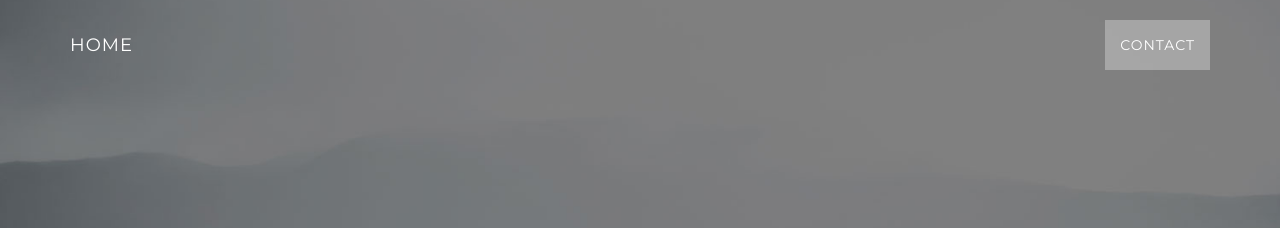
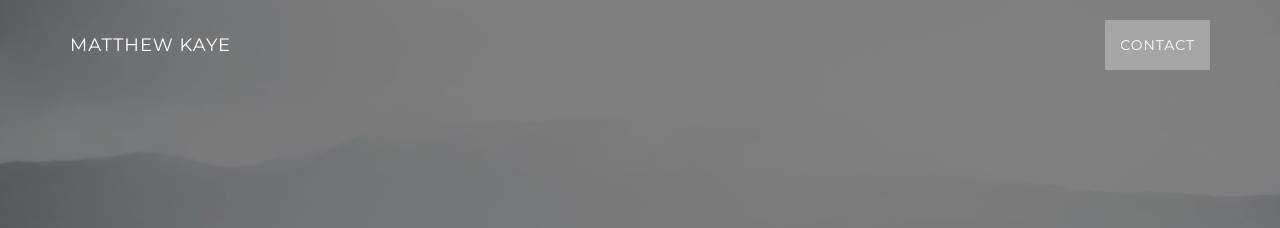
Before and after one commit to mrkaye97/mrkaye97.github.io, a Jekyll site: the page built from index.html, in a window 1280 px wide. Shown: the top 228 px of the page. Built offline with Jekyll 4.4.1, drawn with Linux system fonts in a browser that asks for light colours.

Commit message:
del readme

```diff
--- a/_includes/nav.html
+++ b/_includes/nav.html
@@ -6,7 +6,7 @@
                     <i class="fa fa-bars"></i>
                 </button>
                 <a class="navbar-brand page-scroll" href="#page-top">
-                    <span class="light">Home
+                    <span class="light">Matthew Kaye
                 </a>
             </div>
 
```
Also changed, not shown: README.md (deleted).
